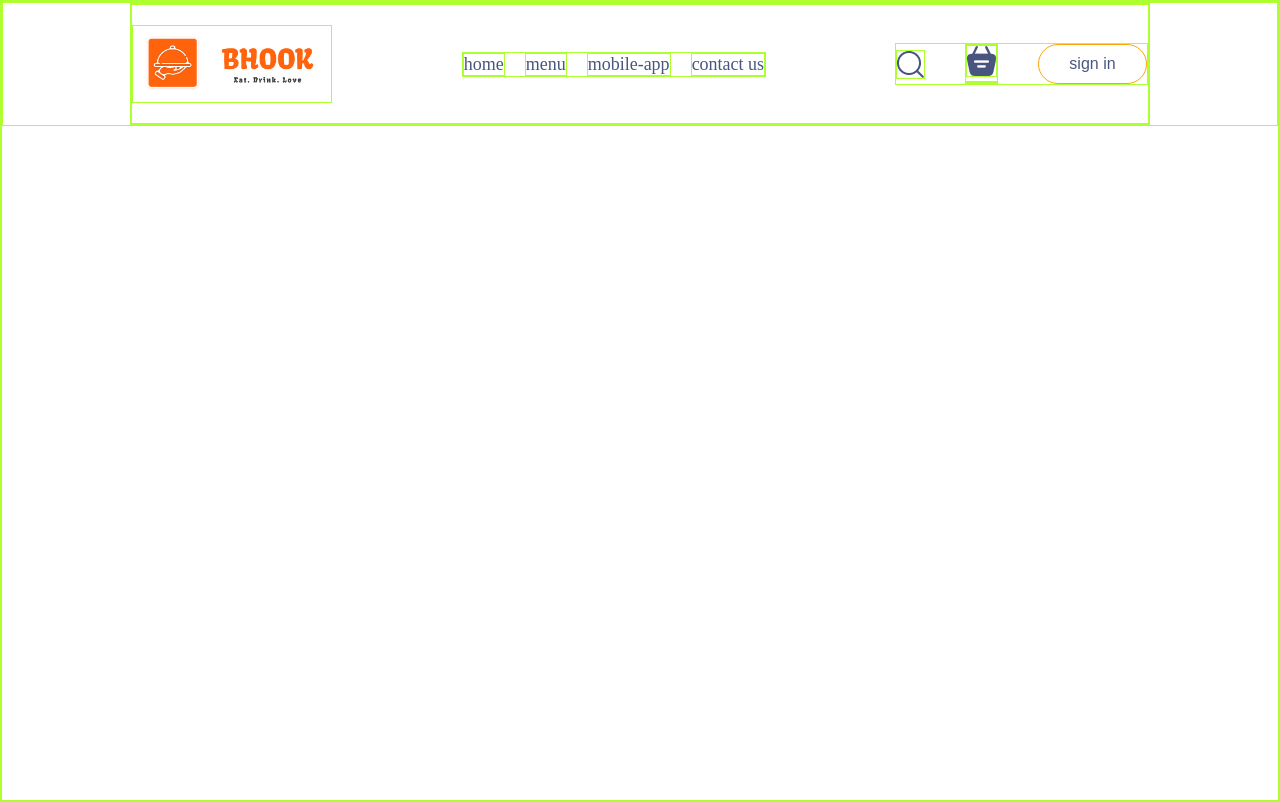
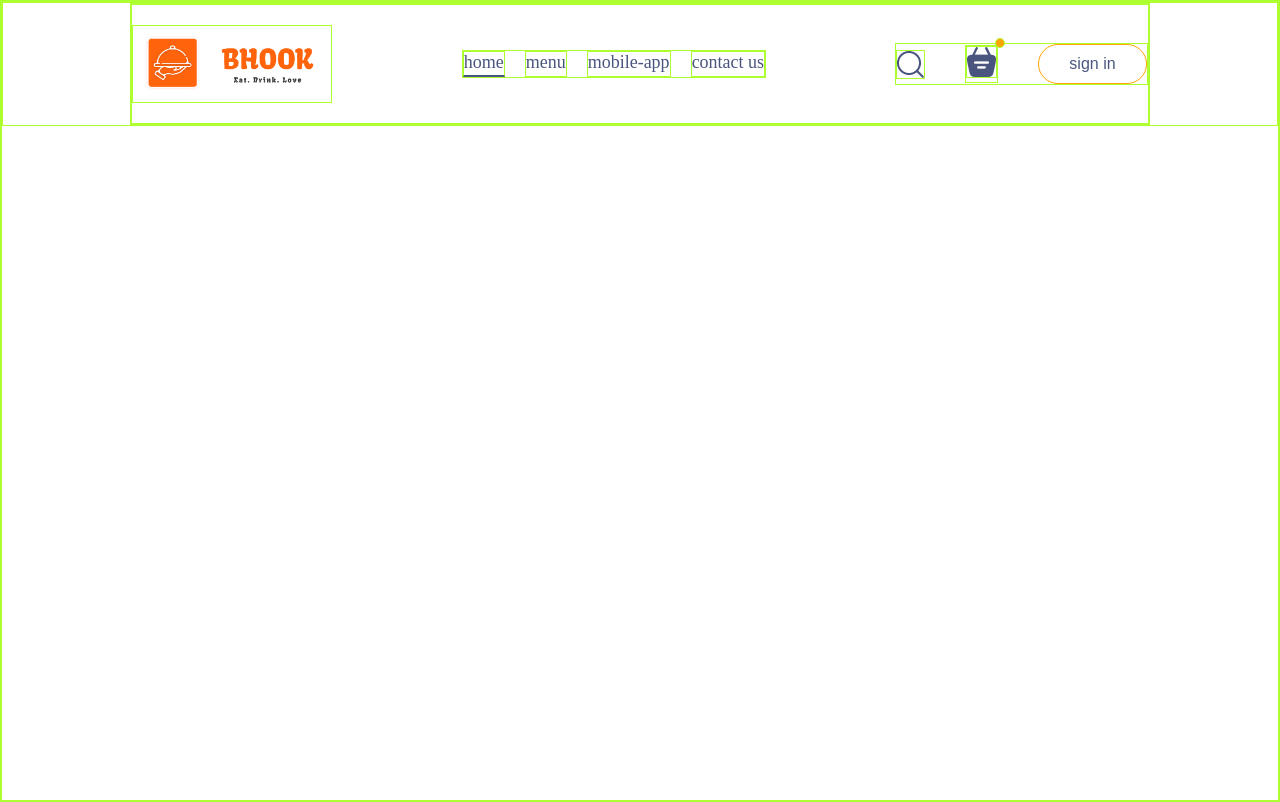
Before and after one commit to rkatara100/BHOOK, a React (Vite) app in the folder frontend/: page / in a window 1280 px wide. Built offline with nearby package versions, Linux system fonts and the light colour scheme.

Commit message:
added navbar functionality

```diff
--- a/frontend/src/components/Navbar/Navbar.css
+++ b/frontend/src/components/Navbar/Navbar.css
@@ -17,3 +17,7 @@
       color: #49557e;
       font-size: 18px;
 }
+
+.navbar-menu {
+      cursor: pointer;
+}
--- a/frontend/src/components/Navbar/Navbar.jsx
+++ b/frontend/src/components/Navbar/Navbar.jsx
@@ -1,18 +1,17 @@
-import React from 'react'
+import React, { useState } from 'react'
 import './Navbar.css'
 import { assets } from '../../assets/assets'
 const Navbar = () => {
 
-
-
+      const [menu, setMenu] = useState("home");
       return (
             <div className='navbar'>
                   <img src={assets.logo} className='logo' alt='logo' />
                   <ul className='navbar-menu'>
-                        <li>home</li>
-                        <li>menu</li>
-                        <li>mobile-app</li>
-                        <li>contact us</li>
+                        <li onClick={() => { setMenu("home") }} className={menu === 'home' ? 'active' : ''}>home</li>
+                        <li onClick={() => { setMenu("menu") }} className={menu === 'menu' ? 'active' : ''}>menu</li>
+                        <li onClick={() => { setMenu("mobile-app") }} className={menu === 'mobile-app' ? 'active' : ''}>mobile-app</li>
+                        <li onClick={() => { setMenu("contact us") }} className={menu === 'contact us' ? 'active' : ''}>contact us</li>
                   </ul>
 
                   <div className='navbar-right'>
--- a/frontend/src/index.css
+++ b/frontend/src/index.css
@@ -41,6 +41,28 @@
 
 .navbar button:hover {
   background-color: whitesmoke;
+}
 
 
+.navbar .active {
+  padding-bottom: 2px;
+  border-bottom: 2px solid #49557e;
 }
+
+.navbar li {
+  color: pointer;
+}
+
+.navbar-search-icon {
+  position: relative;
+}
+
+.navbar-search-icon .dot {
+  position: absolute;
+  min-width: 10px;
+  min-height: 10px;
+  background-color: orange;
+  border-radius: 5px;
+  top: -8px;
+  right: -8px;
+}
```
